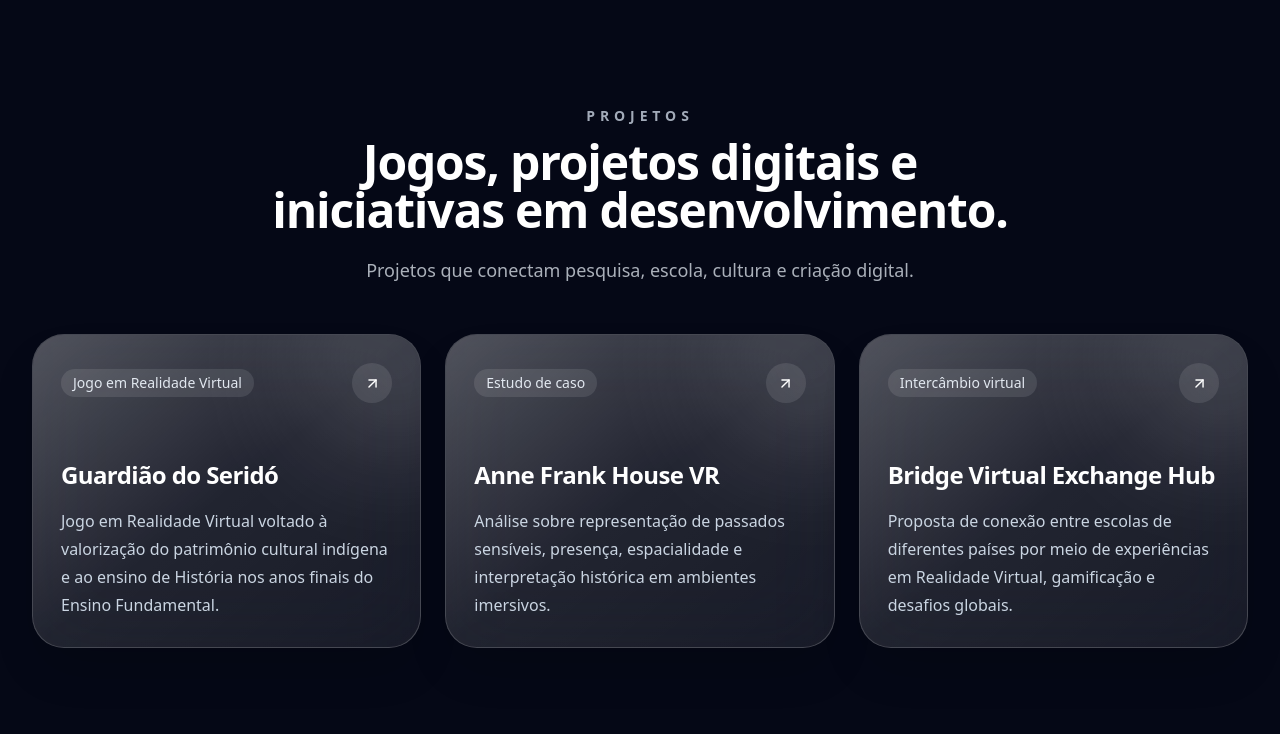
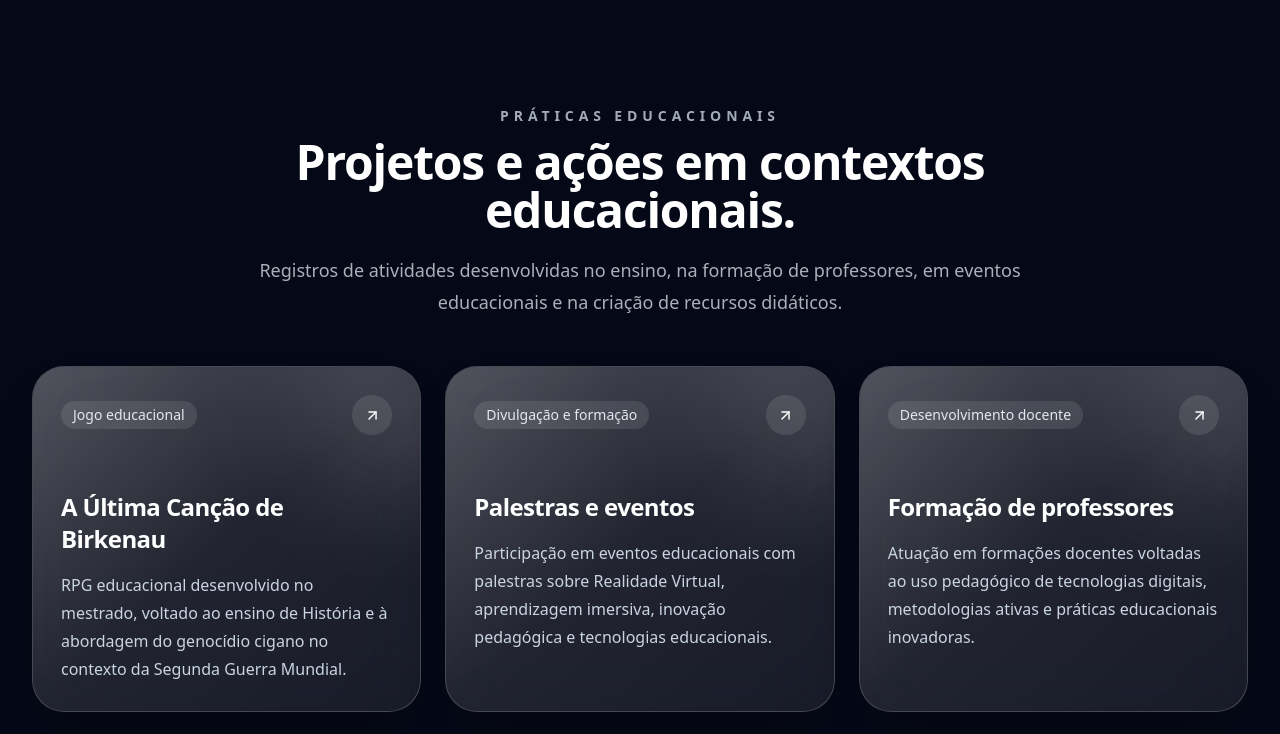
Before and after one commit to luscavle/meu-site, a React (Vite) app in the folder lucasvale-site-vercel-final/: page / in a window 1280 px wide. Shown: the part 6040-6774 px from the top of the page. Built offline with nearby package versions, Linux system fonts and the light colour scheme.

Commit message:
Update content.js

```diff
--- a/lucasvale-site-vercel-final/src/data/content.js
+++ b/lucasvale-site-vercel-final/src/data/content.js
@@ -152,22 +152,32 @@ export const experience = [
 
 export const projects = [
   {
-    title: "Guardião do Seridó",
-    category: "Jogo em Realidade Virtual",
+    title: "A Última Canção de Birkenau",
+    category: "Jogo educacional",
+    image: "/birkenau.jpg",
     description:
-      "Jogo em Realidade Virtual voltado à valorização do patrimônio cultural indígena e ao ensino de História nos anos finais do Ensino Fundamental.",
+      "RPG educacional desenvolvido no mestrado, voltado ao ensino de História e à abordagem do genocídio cigano no contexto da Segunda Guerra Mundial.",
   },
   {
-    title: "Anne Frank House VR",
-    category: "Estudo de caso",
+    title: "Palestras e eventos",
+    category: "Divulgação e formação",
+    image: "/palestra.jpg",
     description:
-      "Análise sobre representação de passados sensíveis, presença, espacialidade e interpretação histórica em ambientes imersivos.",
+      "Participação em eventos educacionais com palestras sobre Realidade Virtual, aprendizagem imersiva, inovação pedagógica e tecnologias educacionais.",
   },
   {
-    title: "Bridge Virtual Exchange Hub",
-    category: "Intercâmbio virtual",
+    title: "Formação de professores",
+    category: "Desenvolvimento docente",
+    image: "/formacao.jpg",
     description:
-      "Proposta de conexão entre escolas de diferentes países por meio de experiências em Realidade Virtual, gamificação e desafios globais.",
+      "Atuação em formações docentes voltadas ao uso pedagógico de tecnologias digitais, metodologias ativas e práticas educacionais inovadoras.",
+  },
+  {
+    title: "Práticas em sala de aula",
+    category: "Ensino e aprendizagem",
+    image: "/aulas-tecnologia.jpg",
+    description:
+      "Atuação docente na Educação Básica, com desenvolvimento de aulas, projetos interdisciplinares e estratégias pedagógicas que integram História, cultura digital e tecnologias educacionais.",
   },
 ];
 
@@ -401,13 +411,13 @@ export function getPageContent(isPt) {
         : "Artigos, revisões sistemáticas, trabalhos em eventos e pesquisas desenvolvidas nas áreas de Educação, História e Tecnologias Imersivas.",
       details: isPt ? "Ver detalhes" : "View details",
 
-      projectsEyebrow: isPt ? "Projetos" : "Projects",
-      projectsTitle: isPt
-        ? "Jogos, projetos digitais e iniciativas em desenvolvimento."
-        : "Games, digital projects, and initiatives in progress.",
-      projectsText: isPt
-        ? "Projetos que conectam pesquisa, escola, cultura e criação digital."
-        : "Projects connecting research, school, culture, and digital creation.",
+    projectsEyebrow: isPt ? "Práticas educacionais" : "Educational practices",
+projectsTitle: isPt
+  ? "Projetos e ações em contextos educacionais."
+  : "Projects and initiatives in educational contexts.",
+projectsText: isPt
+  ? "Registros de atividades desenvolvidas no ensino, na formação de professores, em eventos educacionais e na criação de recursos didáticos."
+  : "Records of activities developed in teaching, teacher education, educational events, and the creation of didactic resources.",
 
       contactTitle: isPt
         ? "Vamos conversar sobre educação, VR e pesquisa?"
```
